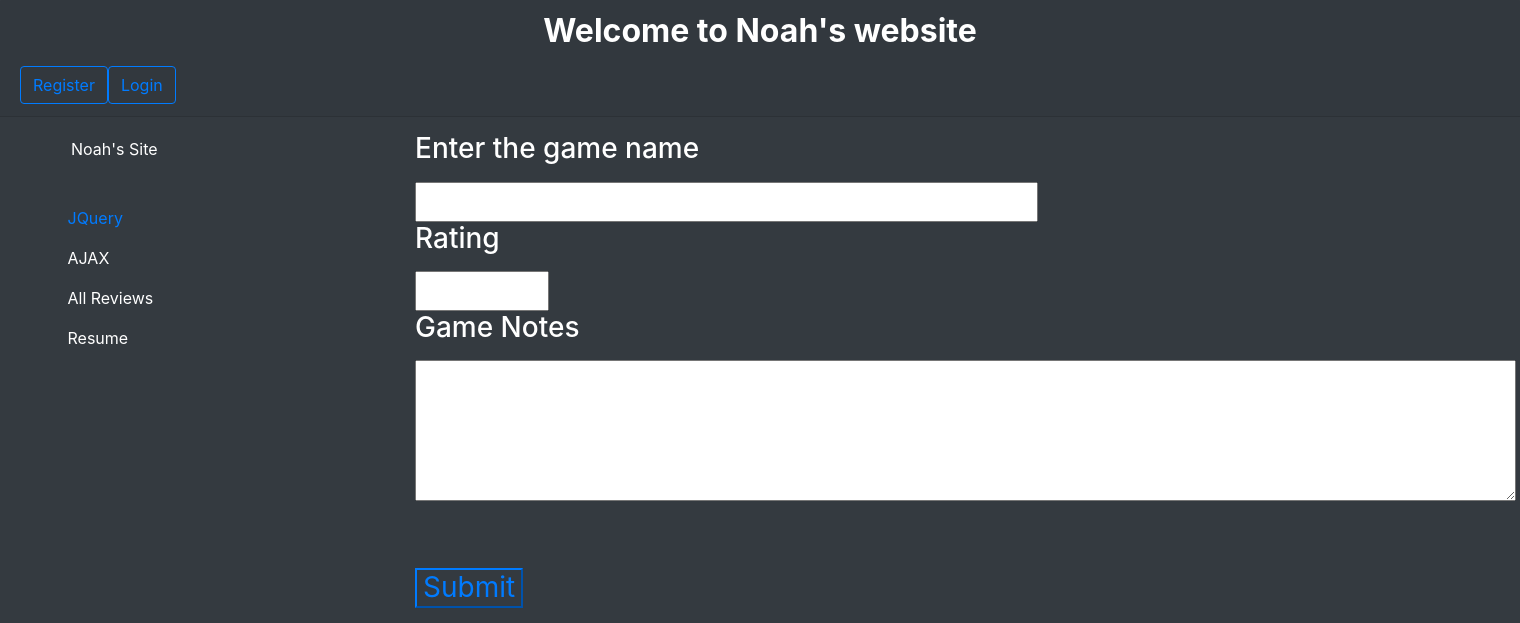
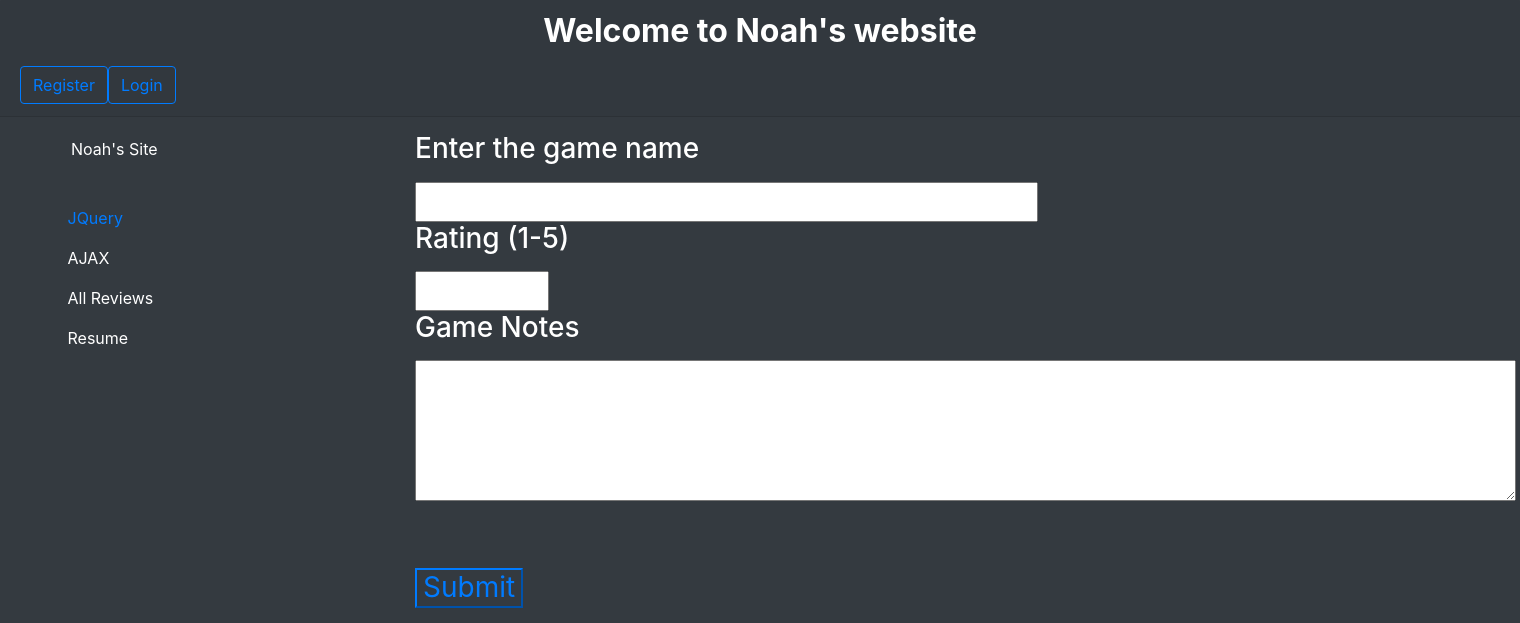
Before and after one commit to Badwolf202/Mywebsite, a PHP site: page /PHP/MakeReview.php in a window 1520 px wide. Shown: the top 623 px of the page. Run offline with PHP 8.4, Linux system fonts and the light colour scheme.

Commit message:
Really again :(

```diff
--- a/PHP/MakeReview.php
+++ b/PHP/MakeReview.php
@@ -97,7 +97,7 @@ if (!isset($_POST['submit']))
         <h3 style="color: white"><label for="gName">Enter the game name</label></h3>
         <input type="text" class="form-text" id="gName" maxlength="30" size="30" name="name">
 
-        <h3 style="color: white"><label for="gRating">Rating</label></h3>
+        <h3 style="color: white"><label for="gRating">Rating (1-5)</label></h3>
         <input type="number" class="form-check" id="gRating" min="1" max="5" maxlength="1" size="1" name="rat" >
 
         <h3 style="color: white"><label for="notes">Game Notes</label></h3>
```
